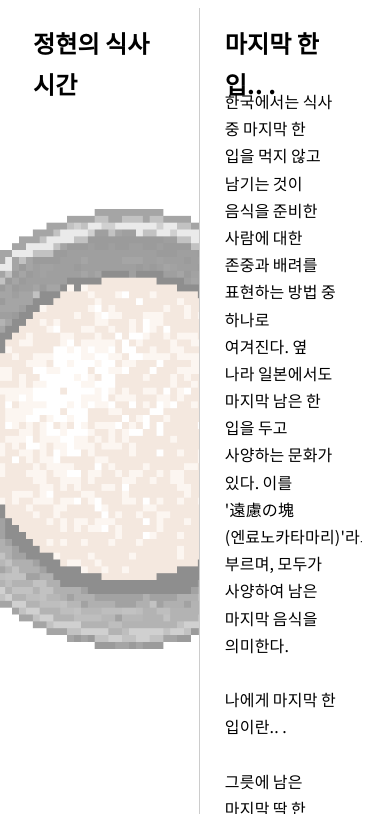
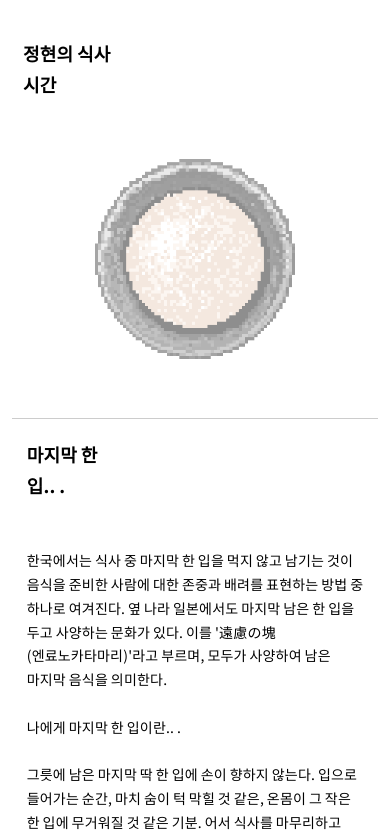
Before and after one commit to jungpark0/The_last_bite, a plain HTML site: page index.html in a window 390 px wide. Shown: the top 838 px of the page. Drawn offline with Linux system fonts and the light colour scheme; a web font is replaced by a local one.

Commit message:
Add files via upload

```diff
--- a/style.css
+++ b/style.css
@@ -73,3 +73,56 @@ img {
   transform: translate(-50%, -50%); /* 정확한 중심으로 이동 */
   z-index: 1;
 }
+
+/* 모바일 전용 스타일 */
+@media screen and (max-width: 768px) {
+  /* 컨테이너가 세로로 쌓이도록 설정 */
+  .container {
+    flex-direction: column; /* 가로 배치에서 세로 배치로 변경 */
+    height: auto; /* 모바일에서는 전체 높이 고정 제거 */
+    overflow: auto; /* 스크롤 가능하도록 설정 */
+  }
+
+  /* 제목 영역의 여백 및 높이 조정 */
+  .title {
+    padding: 10px 15px;
+  }
+
+  .title p {
+    font-size: 18px; /* 제목 텍스트 크기 축소 */
+    padding-top: 20px;
+    margin-top: 0;
+    position: relative; /* 고정된 위치를 해제 */
+    background-color: transparent; /* 배경 제거 */
+  }
+
+  /* 이미지 크기 및 위치 조정 */
+  .mealtime img {
+    height: 250px; /* 이미지 크기 축소 */
+    width: 250px;
+    position: relative; /* absolute 해제 */
+    left: 50%; /* 중앙 정렬 */
+    top: 0; /* 위쪽으로 이동 */
+    transform: translateX(-50%); /* 가로 중앙 정렬 유지 */
+    margin: 20px auto; /* 위아래 여백 추가 */
+  }
+
+  /* 문단 영역 조정 */
+  .paragraph {
+    width: 90%; /* 문단이 화면의 90% 차지 */
+    margin: 10px auto; /* 중앙 정렬 */
+    font-size: 14px; /* 텍스트 크기 축소 */
+    padding: 10px 15px;
+    border-left: none; /* 테두리 제거 */
+    border-top: 1.5px solid #cccccc; /* 테두리를 위쪽으로 이동 */
+    height: auto; /* 고정 높이 해제 */
+  }
+
+  .paragraph p {
+    font-size: 18px; /* 문단의 강조 텍스트 크기 축소 */
+    padding-top: 10px;
+    margin-top: 0;
+    position: relative; /* 고정된 위치를 해제 */
+    background-color: transparent; /* 배경 제거 */
+  }
+}
```
